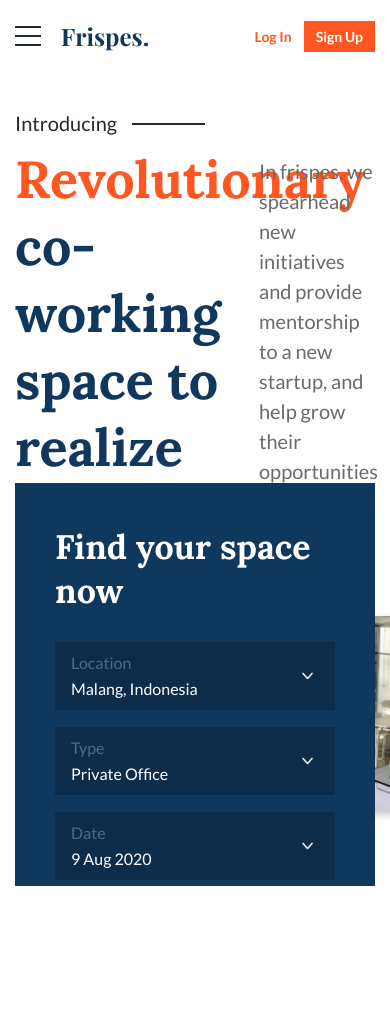
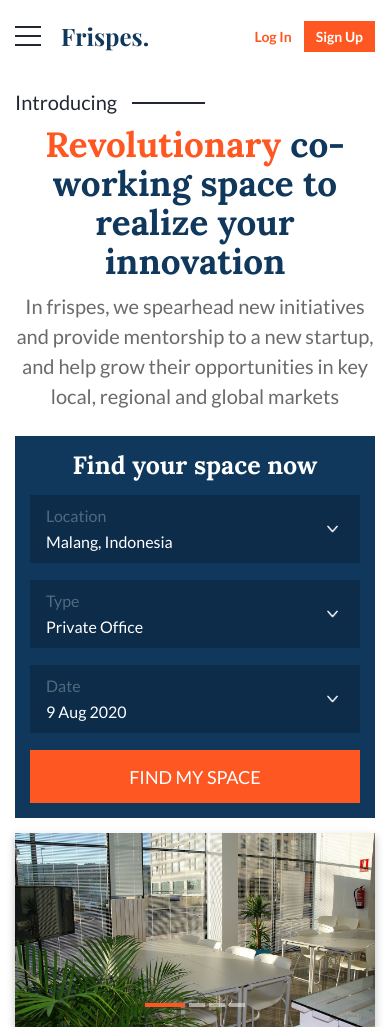
Before and after one commit to VladimirShadrov/Frispes, a website built with webpack: page src/index.html in a window 390 px wide. Before the commit the page ends 886 px from the top, so only its background shows below. Built offline with nearby package versions, Linux system fonts and the light colour scheme.

Commit message:
Добавлен адаптив блоку introducing

```diff
--- a/src/styles/header.scss
+++ b/src/styles/header.scss
@@ -215,6 +215,7 @@
 @media (max-width: 850px) {
   .header {
     padding-top: 20px;
+    margin-bottom: 35px;
   }
 
   .header__navigation {
--- a/src/styles/introducing.scss
+++ b/src/styles/introducing.scss
@@ -26,6 +26,7 @@
 
   &__content {
     display: flex;
+    flex-wrap: wrap;
   }
 
   &__title,
@@ -178,7 +179,6 @@
   }
 
   &__select-input {
-    // display: none;
     opacity: 0;
     z-index: -1;
   }
@@ -254,3 +254,66 @@
     background: $orange-color;
   }
 }
+
+@media (max-width: 900px) {
+  .introducing__title,
+  .introducing__text {
+    width: 100%;
+    text-align: center;
+  }
+
+  .introducing__title,
+  .introducing__first-word {
+    line-height: 50px;
+  }
+
+  .introducing__text {
+    padding: 10px 0;
+    margin-bottom: 15px;
+  }
+
+  .introducing__empty {
+    display: none;
+  }
+
+  .introducing__wrapper {
+    flex-direction: column;
+    align-items: center;
+    flex-wrap: wrap;
+  }
+
+  .introducing__image-box {
+    transform: translateX(0);
+    flex: 0 0 100%;
+    width: 100%;
+  }
+
+  .introducing__select {
+    position: relative;
+    width: 100%;
+    margin-bottom: 15px;
+  }
+
+  .introducing__dots-box {
+    bottom: 20px;
+  }
+}
+
+@media (max-width: 750px) {
+  .introducing__title,
+  .introducing__first-word {
+    font-size: 35px;
+    line-height: 39px;
+  }
+
+  .introducing__select {
+    padding: 15px;
+  }
+
+  .introducing__select-title {
+    font-size: 25px;
+    line-height: 29px;
+    text-align: center;
+    margin-bottom: 15px;
+  }
+}
```
Also changed, not shown: dist/styles/styles.css, 1 other file.
